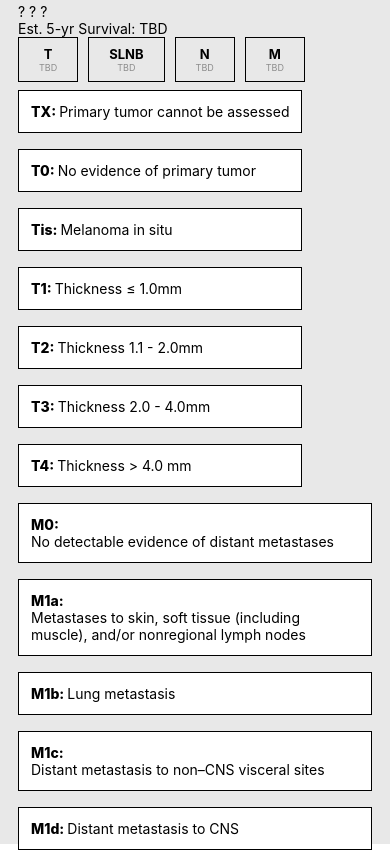
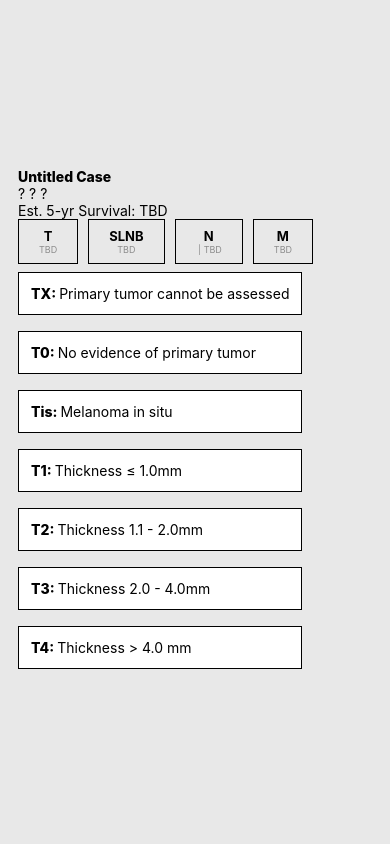
Before and after one commit to sirkevinwang/NOMA, a React Native app: screen / in a window 390 px wide. Built offline with nearby package versions, Linux system fonts and the light colour scheme.

Commit message:
Connected stepper to pages

```diff
--- a/App.js
+++ b/App.js
@@ -28,9 +28,6 @@ export default function App() {
   const [fiveYearSurvival, setFiveYearExpectancy] = useState(null);
 
 
-
-
-
   // T Stage
   const [TStage, setTStage] = useState({
     "depth": null,
@@ -55,6 +52,30 @@ export default function App() {
   const [randomInt, setRandomInt] = useState(0);
   const ref = useRef()
 
+  //Rendering Page Function
+  const renderPage = () => {
+
+    switch(currentStep){
+      case 'T':
+        return (<TPage
+                    TStage = {TStage}
+                   setTStage = {setTStage}
+                />)
+      case 'N':
+        return (<NPage
+                  NStage = {NStage}
+                  setNStage= {setNStage}/>)
+       case 'M':
+        return (<MPage
+                  MStage = {MStage}
+                  setMStage= {setMStage}/>)
+       case 'SLNB':
+        return (<SLNBPage
+                  NStage = {NStage}
+                  setNStage= {setNStage}/>)
+    }
+}
+
 
   return (
     <>
@@ -66,33 +87,14 @@ export default function App() {
           fiveYearSurvival = {fiveYearSurvival}
           TStage={TStage}/>
         <NavigationBar
-        TStage={TStage}
-        NStage={NStage}
-        MStage={MStage}
+          TStage={TStage}
+          NStage={NStage}
+          MStage={MStage}
+          setCurrentStep={setCurrentStep}
         />
-        {/* Page */}
-        <TPage
-          TStage = {TStage}
-          setTStage = {setTStage} />
-        <MPage
-          MStage = {MStage}
-          setMStage = {setMStage}
-        />
-        {/* <NPage
-          NStage = {NStage}
-          setNStage= {setNStage}/> */}
-        <StatusBar style="auto" />
+
+        {renderPage()}
       </View>
-      {/* <SLNBPage
-        NStage = {NStage}
-        setNStage = {setNStage}
-      /> */}
-      {/* <BottomSheet
-        ref={ref}
-        snapPoints={['80%', '40%', '20%']}
-        renderContent={InfoCenter}
-        renderHeader={DrawerHeader}
-      /> */}
     </>
   );
 
--- a/components/Navigation/NavigationBar.js
+++ b/components/Navigation/NavigationBar.js
@@ -3,17 +3,46 @@ import { View, StyleSheet, ShadowPropTypesIOS } from 'react-native';
 import NavigationStep from './NavigationStep';
 import TDepth from '../../data/TDepth';
 import MDepth from '../../data/MDepth';
+import NData from '../../data/NData';
+import MPage from '../../Pages/MPage';
 
 const NavigationBar = (props) => {
 
-     /* Some sort of onClick to switch between the pages */
-
+     /*onClick to switch between the pages */
     const switchPage = (name) =>
     {
         props.setCurrentStep(name)
     }
 
+    //Method to update the heading on the N Stage in the Stepper
+    const calculateStepN = () => {
+        const MET_NODES_TO_ID = {"0": 0, "1": 1, "2": 2, "3": 3, "3+": 4}
+        let NTitle = "N"
+        let NSubtitle = ''
 
+        //helps caclulcate what's to be updated for the node number question
+        if (props.NStage.node_number != null){
+            NTitle = 'N' + props.NStage.node_number
+            NSubtitle = NData[MET_NODES_TO_ID[props.NStage.node_number]].short_hand
+        }
+
+        const OCC_NODES_TO_TITLE = {"0": 'a', "1": 'a', "2": 'b', "3": 'b', "3+": 'c'}
+
+        //helps caclulcate what's to be updated for the number of clinically occult question
+        if (props.NStage.clinically_occult != null){
+            NTitle = NTitle + OCC_NODES_TO_TITLE[props.NStage.clinically_occult]
+            NSubtitle = NSubtitle + ' | ' + props.NStage.clinically_occult + ' oc.'
+
+        }
+        else{
+            NSubtitle = NSubtitle + ' | TBD'
+        }
+
+        return {title:NTitle, subtitle:NSubtitle}
+    }
+
+
+    //Method to update the heading on the M Stage in the Stepper
     const calculateStepM = () => {
         const STAGE_TO_ID = {"0": 1, "1a": 2, "1b": 3, "1c": 4, "1d": 5}
 
@@ -25,6 +54,8 @@ const NavigationBar = (props) => {
         return {title:'M', subtitle:'TBD'}
 
     }
+
+    //Method to update the heading on the T Stage in the Stepper
     const calculateStepT = () => {
         const STAGE_TO_ID = {"X": 1, "0": 2, "is": 3, "1": 4, "2": 5, "3": 6, "4": 7}
         // this is hard coded
@@ -47,6 +78,8 @@ const NavigationBar = (props) => {
 
 
     }
+
+    //Method to update the heading on the SLNB Stage in the Stepper
      const calculateSLNB = ()  => {
         if (props.NStage.SLNB === "Not performed") {
             return "TBD"
@@ -59,6 +92,7 @@ const NavigationBar = (props) => {
         }
         return "TBD"
     }
+
 
 
     return (
@@ -77,14 +111,14 @@ const NavigationBar = (props) => {
                 />
 
                 <NavigationStep
-                title={"N"}
-                subtitle={"TBD"}
-                onPress={() => switchPage("N")}/>
+                title={calculateStepN().title}
+                subtitle={calculateStepN().subtitle}
+                onPress={() => switchPage('N')}/>
 
                  <NavigationStep
-                title={calculateStepM().title}
+                 title={calculateStepM().title}
                 subtitle={calculateStepM().subtitle}
-                onPress={() => switchPage("M")}/>
+                onPress={() => switchPage('M')}/>
 
 
             </View>
--- a/components/Navigation/NavigationStep.js
+++ b/components/Navigation/NavigationStep.js
@@ -1,14 +1,19 @@
 import React from 'react'
-import { View, Text, StyleSheet} from 'react-native'
+import { View, Text, StyleSheet, TouchableOpacity} from 'react-native'
 
 const NavigationStep = (props) => {
 
 
     return (
-        <View style={styles.wrapper}>
-            <Text style={styles.stepTitle}>{props.title}</Text>
-            <Text style={styles.stepSubtitle}>{props.subtitle}</Text>
-        </View>
+        <TouchableOpacity
+            onPress={props.onPress}
+           >
+            <View style={styles.wrapper}>
+                <Text style={styles.stepTitle}>{props.title}</Text>
+                <Text style={styles.stepSubtitle}>{props.subtitle}</Text>
+             </View>
+        </TouchableOpacity>
+
     )
 }
 
```
